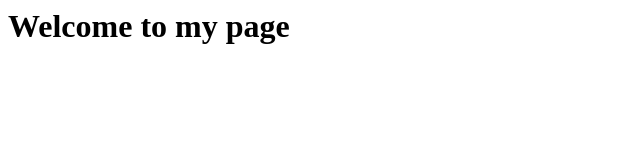
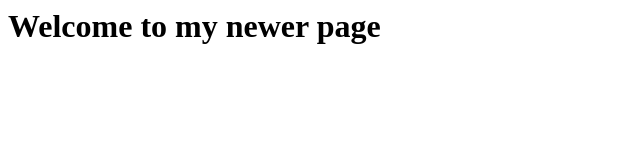
Before and after one commit to JLIM326/jlim326.github.io, a plain HTML site: page index.html in a window 1280 px wide. Shown: the whole page, without its empty margins (0-640 px from the left). Drawn offline with Linux system fonts and the light colour scheme.

Commit message:
Update index.html

```diff
--- a/index.html
+++ b/index.html
@@ -1 +1 @@
-<h1> Welcome to my page </h1>
+<h1> Welcome to my newer page </h1>
```
